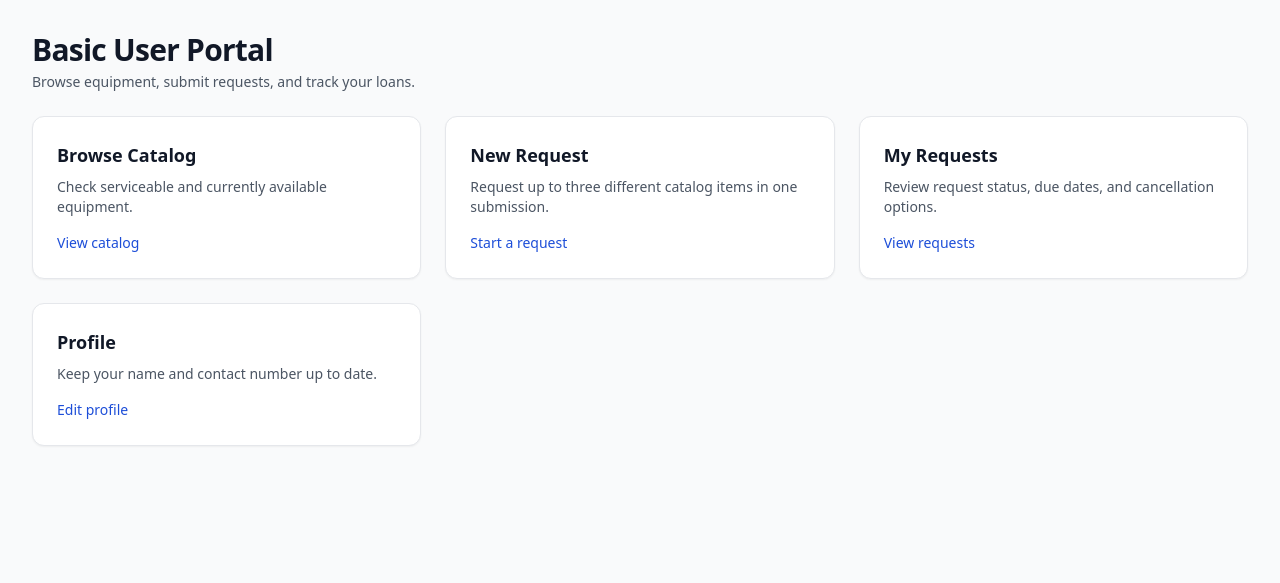
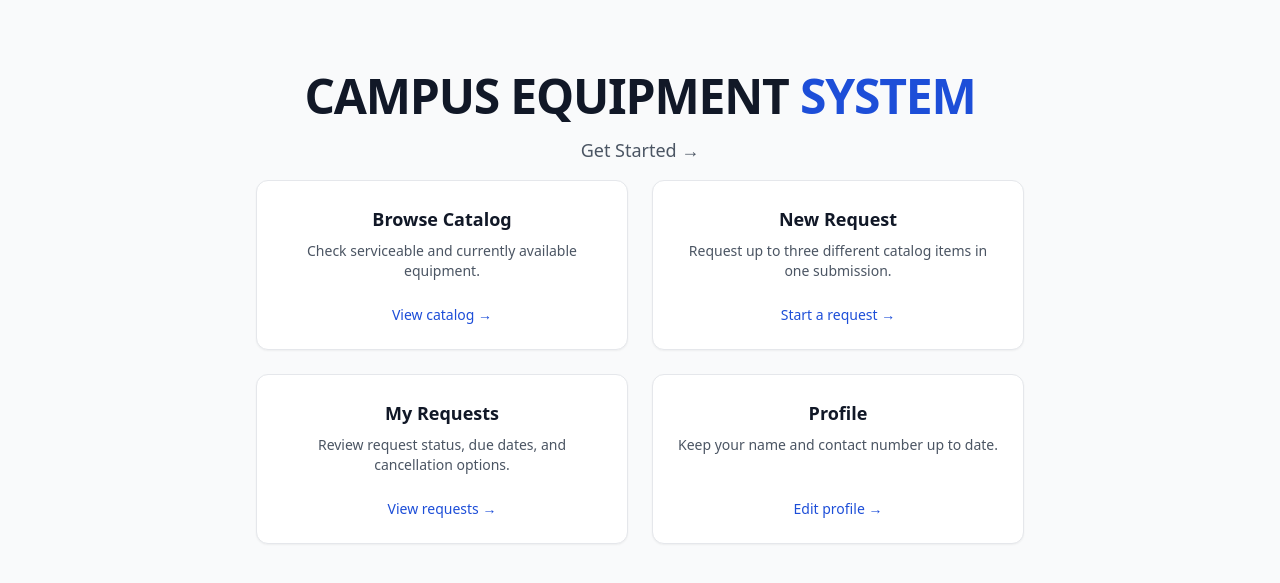
Before and after one commit to kioijimo/g2-python-project, a Django app: page /portal/ in a window 1280 px wide. Shown: the part 65-648 px from the top of the page. Run offline with Django 5.2, Linux system fonts and the light colour scheme; the visitor is signed in with stand-in values (Sample User, id 1); some libraries are stand-ins or nearby versions.

Commit message:
Fixes and /portal/ ui redesign

```diff
--- a/templates/components/user_navbar.html
+++ b/templates/components/user_navbar.html
@@ -3,7 +3,7 @@
     <div class="flex shrink-0 items-center">
       <a
         href="{% url 'portal:home' %}"
-        class="inline-flex items-center rounded-md focus:outline-none focus:ring-2 focus:ring-blue-600 focus:ring-offset-2"
+        class="inline-flex items-center rounded-md focus:outline-none  focus:ring-blue-600 focus:ring-offset-2"
       >
         <span class="text-base font-bold text-gray-900">Campus Equipment System</span>
       </a>
@@ -18,7 +18,7 @@
       <a
         href="{% url 'portal:catalog' %}"
         {% if current == 'catalog' %}aria-current="page"{% endif %}
-        class="whitespace-nowrap rounded-md px-3 py-1.5 text-sm font-medium transition-colors focus:outline-none focus:ring-2 focus:ring-blue-600 focus:ring-offset-2
+        class="whitespace-nowrap rounded-md px-3 py-1.5 text-sm font-medium transition-colors focus:outline-none  focus:ring-blue-600 focus:ring-offset-2
         {% if current == 'catalog' %}
           bg-blue-50 font-semibold text-blue-700
         {% else %}
@@ -31,7 +31,7 @@
       <a
         href="{% url 'portal:request_create' %}"
         {% if current == 'request_create' %}aria-current="page"{% endif %}
-        class="whitespace-nowrap rounded-md px-3 py-1.5 text-sm font-medium transition-colors focus:outline-none focus:ring-2 focus:ring-blue-600 focus:ring-offset-2
+        class="whitespace-nowrap rounded-md px-3 py-1.5 text-sm font-medium transition-colors focus:outline-none  focus:ring-blue-600 focus:ring-offset-2
         {% if current == 'request_create' %}
           bg-blue-50 font-semibold text-blue-700
         {% else %}
@@ -44,7 +44,7 @@
       <a
         href="{% url 'portal:request_list' %}"
         {% if current == 'request_list' or current == 'request_detail' %}aria-current="page"{% endif %}
-        class="whitespace-nowrap rounded-md px-3 py-1.5 text-sm font-medium transition-colors focus:outline-none focus:ring-2 focus:ring-blue-600 focus:ring-offset-2
+        class="whitespace-nowrap rounded-md px-3 py-1.5 text-sm font-medium transition-colors focus:outline-none  focus:ring-blue-600 focus:ring-offset-2
         {% if current == 'request_list' or current == 'request_detail' %}
           bg-blue-50 font-semibold text-blue-700
         {% else %}
@@ -57,7 +57,7 @@
       <a
         href="{% url 'portal:profile' %}"
         {% if current == 'profile' %}aria-current="page"{% endif %}
-        class="whitespace-nowrap rounded-md px-3 py-1.5 text-sm font-medium transition-colors focus:outline-none focus:ring-2 focus:ring-blue-600 focus:ring-offset-2
+        class="whitespace-nowrap rounded-md px-3 py-1.5 text-sm font-medium transition-colors focus:outline-none  focus:ring-blue-600 focus:ring-offset-2
         {% if current == 'profile' %}
           bg-blue-50 font-semibold text-blue-700
         {% else %}
@@ -74,7 +74,7 @@
         {% csrf_token %}
         <button
           type="submit"
-          class="inline-flex items-center rounded-md border border-gray-300 bg-white px-3 py-1.5 text-sm font-medium text-gray-700 shadow-sm transition hover:bg-gray-50 focus:outline-none focus:ring-2 focus:ring-blue-600 focus:ring-offset-2"
+          class="inline-flex items-center rounded-md border border-gray-300 bg-white px-3 py-1.5 text-sm font-medium text-gray-700 shadow-sm transition hover:bg-gray-50 focus:outline-none  focus:ring-blue-600 focus:ring-offset-2"
         >
           Log out
         </button>
@@ -84,7 +84,7 @@
     <div class="ml-auto flex shrink-0 items-center gap-3">
       <a
         href="{% url 'login' %}"
-        class="inline-flex items-center rounded-md bg-blue-700 px-3.5 py-1.5 text-sm font-semibold text-white shadow-sm transition hover:bg-blue-800 focus:outline-none focus:ring-2 focus:ring-blue-600 focus:ring-offset-2"
+        class="inline-flex items-center rounded-md bg-blue-700 px-3.5 py-1.5 text-sm font-semibold text-white shadow-sm transition hover:bg-blue-800 focus:outline-none  focus:ring-blue-600 focus:ring-offset-2"
       >
         Sign in
       </a>
--- a/templates/portal/home.html
+++ b/templates/portal/home.html
@@ -3,48 +3,74 @@
 {% block title %}Portal | Campus Equipment System{% endblock %}
 
 {% block content %}
-<div class="flex flex-wrap items-end justify-between gap-4">
-  <div>
-    <h1 class="text-2xl font-bold tracking-tight text-gray-900 sm:text-3xl">Basic User Portal</h1>
-    <p class="mt-1 text-sm text-gray-600">Browse equipment, submit requests, and track your loans.</p>
+<div class="py-10 px-4 sm:px-6 lg:px-8 max-w-7xl mx-auto">
+
+  <!-- Hero / Header Section -->
+  <div class="text-center max-w-3xl mx-auto space-y-4">
+
+    <!-- Title / Heading -->
+    <h1 class="text-3xl font-bold tracking-tight sm:text-5xl text-gray-900 uppercase">
+      Campus Equipment <span class="text-blue-700">System</span>
+    </h1>
+
+    <!-- Subtitle -->
+    <p class="text-base sm:text-lg text-gray-600 font-medium">
+      Get Started &rarr;
+    </p>
+
+
+
+  <!-- Cards Grid Layout -->
+  <div class="mt-12 grid gap-6 sm:grid-cols-2 lg:grid-cols-2">
+
+    <!-- Card 1: Browse Catalog -->
+    <a
+      href="{% url 'portal:catalog' %}"
+      class="flex flex-col justify-between rounded-xl border border-gray-200 bg-white p-6 shadow-sm transition hover:border-blue-300 hover:shadow-md focus:outline-none focus:ring-2 focus:ring-blue-600 focus:ring-offset-2"
+    >
+      <div>
+        <h2 class="text-lg font-semibold text-gray-900">Browse Catalog</h2>
+        <p class="mt-2 text-sm text-gray-600">Check serviceable and currently available equipment.</p>
+      </div>
+      <span class="mt-6 inline-block text-sm font-medium text-blue-700">View catalog &rarr;</span>
+    </a>
+
+    <!-- Card 2: New Request -->
+    <a
+      href="{% url 'portal:request_create' %}"
+      class="flex flex-col justify-between rounded-xl border border-gray-200 bg-white p-6 shadow-sm transition hover:border-blue-300 hover:shadow-md focus:outline-none focus:ring-2 focus:ring-blue-600 focus:ring-offset-2"
+    >
+      <div>
+        <h2 class="text-lg font-semibold text-gray-900">New Request</h2>
+        <p class="mt-2 text-sm text-gray-600">Request up to three different catalog items in one submission.</p>
+      </div>
+      <span class="mt-6 inline-block text-sm font-medium text-blue-700">Start a request &rarr;</span>
+    </a>
+
+    <!-- Card 3: My Requests -->
+    <a
+      href="{% url 'portal:request_list' %}"
+      class="flex flex-col justify-between rounded-xl border border-gray-200 bg-white p-6 shadow-sm transition hover:border-blue-300 hover:shadow-md focus:outline-none focus:ring-2 focus:ring-blue-600 focus:ring-offset-2"
+    >
+      <div>
+        <h2 class="text-lg font-semibold text-gray-900">My Requests</h2>
+        <p class="mt-2 text-sm text-gray-600">Review request status, due dates, and cancellation options.</p>
+      </div>
+      <span class="mt-6 inline-block text-sm font-medium text-blue-700">View requests &rarr;</span>
+    </a>
+
+    <!-- Card 4: Profile -->
+    <a
+      href="{% url 'portal:profile' %}"
+      class="flex flex-col justify-between rounded-xl border border-gray-200 bg-white p-6 shadow-sm transition hover:border-blue-300 hover:shadow-md focus:outline-none focus:ring-2 focus:ring-blue-600 focus:ring-offset-2"
+    >
+      <div>
+        <h2 class="text-lg font-semibold text-gray-900">Profile</h2>
+        <p class="mt-2 text-sm text-gray-600">Keep your name and contact number up to date.</p>
+      </div>
+      <span class="mt-6 inline-block text-sm font-medium text-blue-700">Edit profile &rarr;</span>
+    </a>
+
   </div>
 </div>
-
-<div class="mt-6 grid gap-6 sm:grid-cols-2 lg:grid-cols-3">
-  <a
-    href="{% url 'portal:catalog' %}"
-    class="rounded-xl border border-gray-200 bg-white p-6 shadow-sm transition hover:border-blue-300 hover:shadow-md focus:outline-none focus:ring-2 focus:ring-blue-600 focus:ring-offset-2"
-  >
-    <h2 class="text-lg font-semibold text-gray-900">Browse Catalog</h2>
-    <p class="mt-2 text-sm text-gray-600">Check serviceable and currently available equipment.</p>
-    <span class="mt-4 inline-block text-sm font-medium text-blue-700">View catalog</span>
-  </a>
-
-  <a
-    href="{% url 'portal:request_create' %}"
-    class="rounded-xl border border-gray-200 bg-white p-6 shadow-sm transition hover:border-blue-300 hover:shadow-md focus:outline-none focus:ring-2 focus:ring-blue-600 focus:ring-offset-2"
-  >
-    <h2 class="text-lg font-semibold text-gray-900">New Request</h2>
-    <p class="mt-2 text-sm text-gray-600">Request up to three different catalog items in one submission.</p>
-    <span class="mt-4 inline-block text-sm font-medium text-blue-700">Start a request</span>
-  </a>
-
-  <a
-    href="{% url 'portal:request_list' %}"
-    class="rounded-xl border border-gray-200 bg-white p-6 shadow-sm transition hover:border-blue-300 hover:shadow-md focus:outline-none focus:ring-2 focus:ring-blue-600 focus:ring-offset-2"
-  >
-    <h2 class="text-lg font-semibold text-gray-900">My Requests</h2>
-    <p class="mt-2 text-sm text-gray-600">Review request status, due dates, and cancellation options.</p>
-    <span class="mt-4 inline-block text-sm font-medium text-blue-700">View requests</span>
-  </a>
-
-  <a
-    href="{% url 'portal:profile' %}"
-    class="rounded-xl border border-gray-200 bg-white p-6 shadow-sm transition hover:border-blue-300 hover:shadow-md focus:outline-none focus:ring-2 focus:ring-blue-600 focus:ring-offset-2"
-  >
-    <h2 class="text-lg font-semibold text-gray-900">Profile</h2>
-    <p class="mt-2 text-sm text-gray-600">Keep your name and contact number up to date.</p>
-    <span class="mt-4 inline-block text-sm font-medium text-blue-700">Edit profile</span>
-  </a>
-</div>
 {% endblock %}
--- a/templates/portal/request_detail.html
+++ b/templates/portal/request_detail.html
@@ -9,7 +9,7 @@
       <h1 class="text-2xl font-bold tracking-tight text-gray-900 sm:text-3xl">
         Request #{{ borrow_request.pk }}
       </h1>
-      {% include "components/status.html" with req=borrow_request %}
+      {% include "components/borrow_request_status.html" with req=borrow_request %}
     </div>
     <p class="mt-1 text-sm text-gray-600">
       Submitted {{ borrow_request.created_at|date:"M j, Y, g:i A" }}
@@ -121,7 +121,7 @@
         <div>
           <p class="text-sm font-medium text-gray-700">Current status</p>
           <div class="mt-1">
-            {% include "components/status.html" with req=borrow_request %}
+            {% include "components/borrow_request_status.html" with req=borrow_request %}
           </div>
         </div>
 
--- a/templates/portal/request_list.html
+++ b/templates/portal/request_list.html
@@ -61,7 +61,7 @@
             {{ borrow_request.purpose|truncatechars:48 }}
           </td>
           <td class="whitespace-nowrap px-6 py-4">
-            {% include "components/status.html" with req=borrow_request %}
+            {% include "components/borrow_request_status.html" with req=borrow_request %}
           </td>
           <td class="whitespace-nowrap px-6 py-4 text-sm text-gray-700">
             {{ borrow_request.due_at|date:"M j, Y" }}
```
